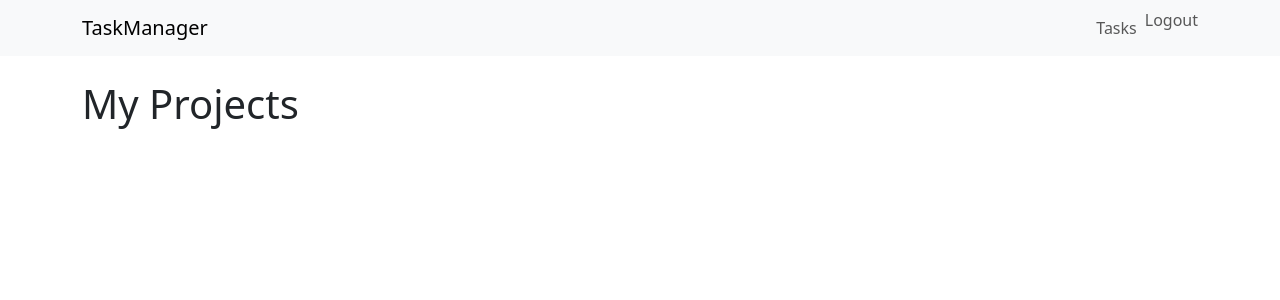
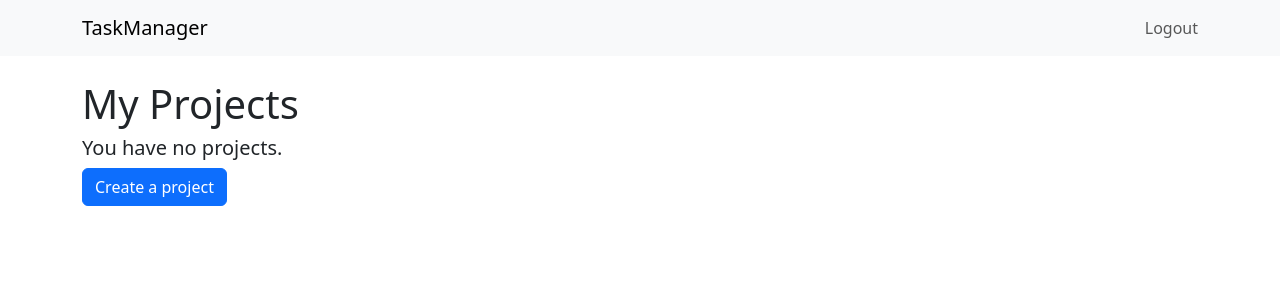
Before and after one commit to Parimba77/task-manager, a Django app: page /projects/ in a window 1280 px wide. Shown: the top 300 px of the page. Run offline with Django 5.2, Linux system fonts and the light colour scheme; a user stored in the database is signed in; data that the repository does not hold is empty.

Commit message:
Adding a homepage and a create project button for the 'project_list'

```diff
--- a/src/core/templates/core/base.html
+++ b/src/core/templates/core/base.html
@@ -11,7 +11,7 @@
       <div class="container">
         <a class="navbar-brand" href="{% url 'core:project_list' %}">TaskManager</a>
 
-        <!-- Botão hamburguer para mobile -->
+        <!--Mobile Button-->
         <button class="navbar-toggler" type="button" data-bs-toggle="collapse" data-bs-target="#navbarNav"
           aria-controls="navbarNav" aria-expanded="false" aria-label="Toggle navigation">
           <span class="navbar-toggler-icon"></span>
@@ -20,8 +20,6 @@
         <!-- Links -->
         <div class="collapse navbar-collapse" id="navbarNav">
           <ul class="navbar-nav ms-auto">
-            <li class="nav-item"><a class="nav-link" href="{% url 'core:task_list' %}">Tasks</a></li>
-
             {% if user.is_authenticated %}
               <li class="nav-item">
                 <form method="post" action="{% url 'logout' %}" style="display:inline;">
@@ -32,7 +30,8 @@
                 </form>
               </li>
             {% else %}
-              <li class="nav-item"><a class="nav-link" href="{% url 'login' %}">Login</a></li>
+              <li class="nav-item"><a href="{% url 'login' %}" class="nav-link">Login</a></li>
+              <li class="nav-item"><a href="{% url 'core:signup' %}" class="nav-link">Register</a></li>
             {% endif %}
           </ul>
         </div>
--- a/src/core/templates/core/project_detail.html
+++ b/src/core/templates/core/project_detail.html
@@ -4,15 +4,15 @@
     <h1>{{ object.name }}</h1>
     <p>{{ object.description }}</p>
     <p><strong>Criado em:</strong>{{ object.created_at|date:"d/m/Y" }}</p>
-    <a class="btn btn-warning" href="{% url 'core:project_update' object.pk %}">Editar</a>
-    <a class="btn btn-danger" href="{% url 'core:project_delete' object.pk %}">Excluir</a>
+    <a class="btn btn-warning" href="{% url 'core:project_update' object.pk %}">Edit</a>
+    <a class="btn btn-danger" href="{% url 'core:project_delete' object.pk %}">Delete</a>
     <hr>
     <h2>Tasks</h2>
     <ul>
         {% for task in object.tasks.all %}
         <li>{{ task.title }} - {{ task.get_status_display }}</li>
         {% empty %}
-      <li>Nenhuma tarefa.</li>
+      <li>Dont have any Tasks.</li>
     {% endfor %}
     </ul>
     <a class="btn btn-primary" href="{% url 'core:task_create' %}?project={{ object.pk }}">Add Task</a>
--- a/src/core/templates/core/project_list.html
+++ b/src/core/templates/core/project_list.html
@@ -13,6 +13,9 @@
           </div>
         </div>
       </div>
+      {% empty %}
+      <h5>You have no projects.</h3>
+      <p><a class="btn btn-primary" href="{% url 'core:project_create' %}">Create a project</a></p>
     {% endfor %}
   </div>
 {% endblock %}
--- a/src/core/urls.py
+++ b/src/core/urls.py
@@ -4,7 +4,10 @@ from .views import SignUpView
 from django.contrib.auth import views as auth_views
 
 app_name = "core"
+
 urlpatterns = [
+    path('', views.home, name='homepage'),
+
     #Projects
     path('projects/', views.ProjectListView.as_view(), name='project_list'),
     path('projects/create/', views.ProjectCreateView.as_view(), name='project_create'),
@@ -19,7 +22,8 @@ urlpatterns = [
     path('tasks/<int:pk>/update/', views.TaskUpdateView.as_view(), name='task_update'),
     path('tasks/<int:pk>/delete/', views.TaskDeleteView.as_view(), name='task_delete'),
 
+    #Registration
     path('signup/', SignUpView.as_view(), name='signup'),
-    path("accounts/login/", auth_views.LoginView.as_view(), name="login"),
-    path("accounts/logout/", auth_views.LogoutView.as_view(), name="logout"),
+    path('accounts/login/', auth_views.LoginView.as_view(), name='login'),
+    path('accounts/logout/', auth_views.LogoutView.as_view(), name='logout'),
 ]
--- a/src/core/views.py
+++ b/src/core/views.py
@@ -3,7 +3,12 @@ from django.views.generic import ListView, DetailView, CreateView, UpdateView, D
 from .models import Task, Project
 from django.contrib.auth.mixins import LoginRequiredMixin
 from django.contrib.auth.forms import UserCreationForm
+from django.shortcuts import render, redirect
 
+def home(request):
+    if request.user.is_authenticated:
+        return redirect("core:project_list")
+    return render(request, "core/home.html")
 class SignUpView(CreateView):
     form_class = UserCreationForm
     template_name = "registration/signup.html"
--- a/src/taskmanager/settings.py
+++ b/src/taskmanager/settings.py
@@ -29,7 +29,7 @@ ALLOWED_HOSTS = []
 
 LOGIN_URL = "login"
 LOGIN_REDIRECT_URL = "core:project_list"
-LOGOUT_REDIRECT_URL = "login"
+LOGOUT_REDIRECT_URL = "core:homepage"
 
 # Application definition
 
```
Also changed, not shown: src/core/templates/core/home.html (added, +13 -0 lines), src/core/templates/registration/signup.html (+7 -7 lines), src/db.sqlite3.
